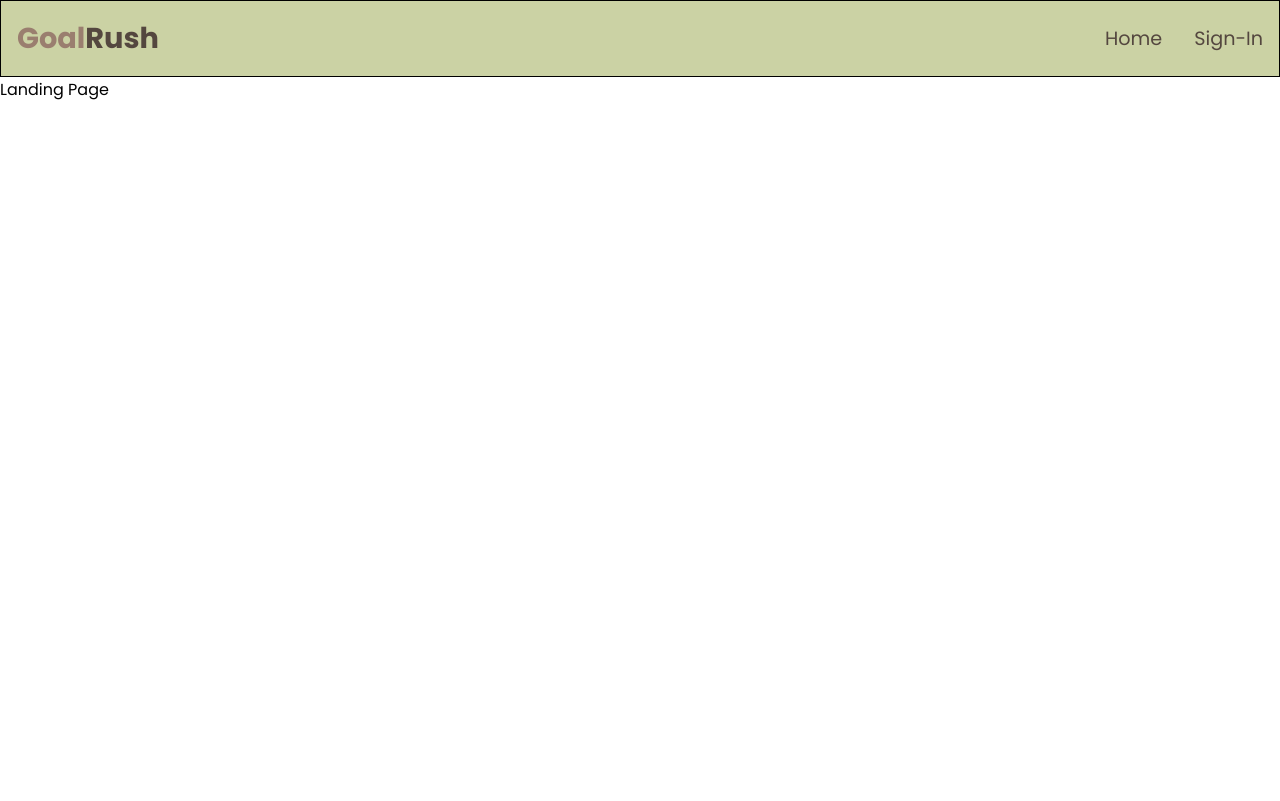
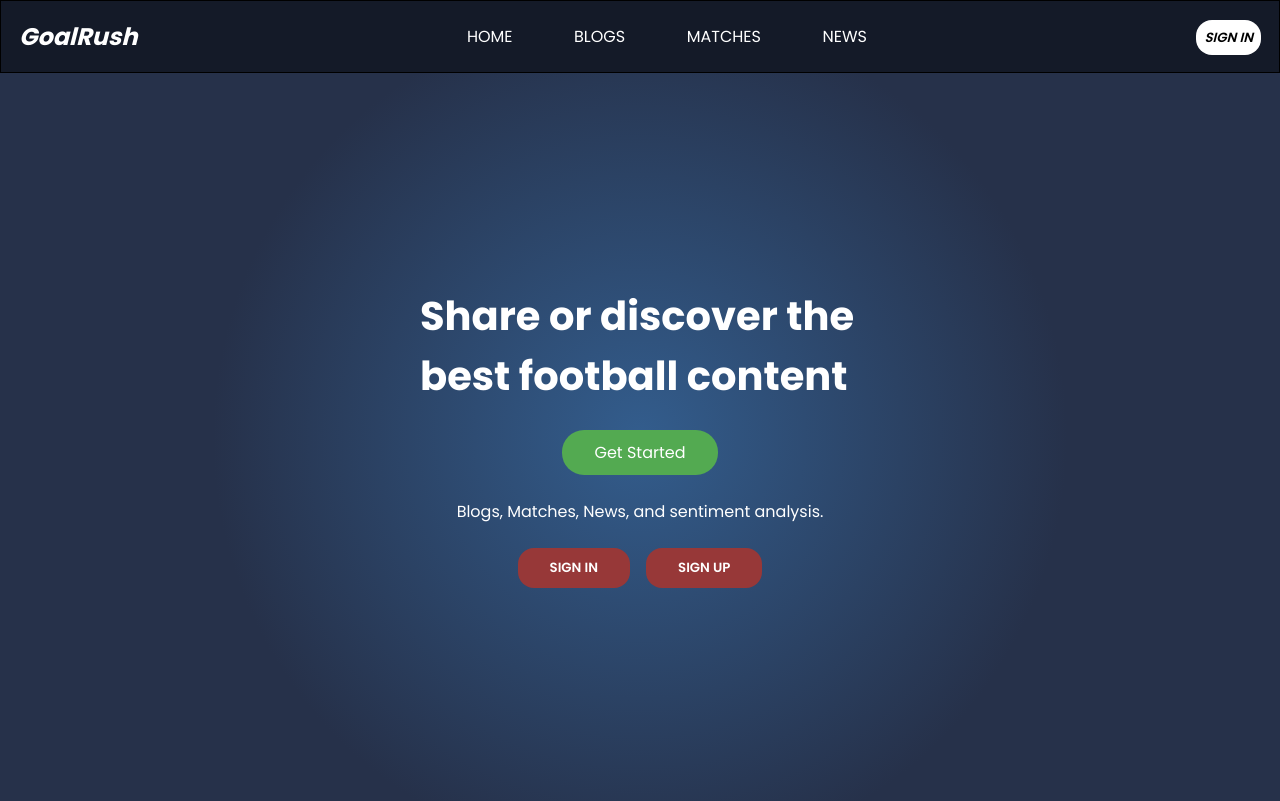
Before and after one commit to AadityaRajPaudel/GOALRUSH, a React (Vite) app in the folder frontend/: page / in a window 1280 px wide. Built offline with nearby package versions, Linux system fonts and the light colour scheme.

Commit message:
style: landing page

```diff
--- a/frontend/src/App.jsx
+++ b/frontend/src/App.jsx
@@ -8,6 +8,8 @@ import Profile from "./pages/Profile";
 import Create from "./pages/Create";
 import UpdatePost from "./pages/UpdatePost";
 import News from "./pages/News";
+import ForgetPassword from "./pages/ForgetPassword";
+import ChangePassword from "./pages/ChangePassword";
 
 function App() {
   return (
@@ -20,6 +22,8 @@ function App() {
         <Route path="/profile" element={<Profile />}></Route>
         <Route path="/create" element={<Create />}></Route>
         <Route path="/news" element={<News />}></Route>
+        <Route path="/forgetpassword" element={<ForgetPassword />}></Route>
+        <Route path="/changepassword" element={<ChangePassword />}></Route>
         <Route path="/updatepost/:postid" element={<UpdatePost />}></Route>
       </Routes>
     </BrowserRouter>
--- a/frontend/src/components/Navbar.jsx
+++ b/frontend/src/components/Navbar.jsx
@@ -38,7 +38,7 @@ export default function Navbar() {
 
   return (
     <nav className="navbar">
-      <h1 className="goalrush-title">
+      {/* <h1 className="goalrush-title">
         <Link to={"/"} className="link">
           <div>
             <span className="goal-text">Goal</span>
@@ -47,9 +47,11 @@ export default function Navbar() {
         </Link>
       </h1>
       <div className="nav-items">
-        <Link to={"/home"} className="link">
-          <div>Home</div>
-        </Link>
+        {currentUser && (
+          <Link to={"/home"} className="link">
+            <div>Home</div>
+          </Link>
+        )}
         {currentUser && (
           <Link to={`/profile`} className="link">
             <div>Profile</div>
@@ -67,7 +69,53 @@ export default function Navbar() {
             <div>Sign-In</div>
           </Link>
         )}
-      </div>
+      </div> */}
+
+      <ul className="navbar-list">
+        <li>
+          <h1>
+            <Link to={"/"} className="link goalrush-title">
+              GoalRush
+            </Link>
+          </h1>
+        </li>
+        <div className="navbar-center-items">
+          <li>
+            <Link to={"/home"} className="link">
+              HOME
+            </Link>
+          </li>
+          <li>
+            <Link to={"/blogs"} className="link">
+              BLOGS
+            </Link>
+          </li>
+          <li>
+            <Link to={"/matches"} className="link">
+              MATCHES
+            </Link>
+          </li>
+          <li>
+            <Link to={"/news"} className="link">
+              NEWS
+            </Link>
+          </li>
+          {currentUser && (
+            <li>
+              <Link to={"/create"} className="link">
+                CREATE
+              </Link>
+            </li>
+          )}
+        </div>
+        {!currentUser && (
+          <li>
+            <Link to={"/signin"} className="link signin-link">
+              SIGN IN
+            </Link>
+          </li>
+        )}
+      </ul>
     </nav>
   );
 }
--- /dev/null
+++ b/frontend/src/components/OAuth.jsx
@@ -0,0 +1,57 @@
+import React from "react";
+import { useNavigate } from "react-router-dom";
+import { useDispatch } from "react-redux";
+import { app } from "../../firebase.js";
+import {
+  GoogleAuthProvider,
+  getAuth,
+  signInWithPopup,
+  signInWithRedirect,
+} from "firebase/auth";
+import {
+  signInFailure,
+  signInStart,
+  signInSuccess,
+} from "../redux/user/userSlice.js";
+
+export default function OAuth() {
+  const navigate = useNavigate();
+  const dispatch = useDispatch();
+
+  const handleGoogleLogin = async (e) => {
+    e.preventDefault();
+    console.log("Button clicked");
+    dispatch(signInStart());
+    try {
+      const provider = new GoogleAuthProvider();
+      const auth = getAuth(app);
+      const result = await signInWithPopup(auth, provider);
+      const res = await fetch("/api/auth/google", {
+        method: "POST",
+        headers: {
+          "Content-type": "application/json",
+        },
+        body: JSON.stringify({
+          username: result.user.displayName,
+          email: result.user.email,
+          avatar: result.user.photoURL,
+        }),
+      });
+      const data = await res.json();
+      if (data.success === false) {
+        dispatch(signInFailure("Failed to sign in with google"));
+        return;
+      }
+      dispatch(signInSuccess(data.message));
+      navigate("/");
+    } catch (err) {
+      console.log("Hi" + err);
+    }
+  };
+
+  return (
+    <div>
+      <button onClick={handleGoogleLogin}>Google</button>
+    </div>
+  );
+}
--- a/frontend/src/pages/Landing.jsx
+++ b/frontend/src/pages/Landing.jsx
@@ -1,11 +1,47 @@
 import React from "react";
 import Navbar from "../components/Navbar.jsx";
+import "../styles/landing.css";
+import { Link } from "react-router-dom";
 
 export default function Landing() {
   return (
     <div>
-      <Navbar />
-      <div>Landing Page</div>
+      <header>
+        <Navbar />
+      </header>
+      <div className="landing-page">
+        {/* <div className="landing-image1">
+          <img src="https://pbs.twimg.com/media/GD1b0PpWIAA8_0Y.jpg:large" />
+        </div>
+        <div className="landing-image2">
+          <img src="https://pbs.twimg.com/media/GD1b0PpWIAA8_0Y.jpg:large" />
+        </div> */}
+        <div className="landing-text">
+          Share or discover the best football content
+        </div>
+        <div>
+          <button className="get-started">
+            <Link to={"/home"} className="link">
+              Get Started
+            </Link>
+          </button>
+        </div>
+        <div className="landing-text-more">
+          Blogs, Matches, News, and sentiment analysis.
+        </div>
+        <div className="signin-signup">
+          <button>
+            <Link to={"/signin"} className="link">
+              SIGN IN
+            </Link>
+          </button>
+          <button>
+            <Link to={"/signup"} className="link">
+              SIGN UP
+            </Link>
+          </button>
+        </div>
+      </div>
     </div>
   );
 }
--- a/frontend/src/pages/Profile.jsx
+++ b/frontend/src/pages/Profile.jsx
@@ -135,7 +135,7 @@ export default function Profile() {
       <Navbar />
       <div className="profile">
         <h1>
-          Welcome to your profile: <b>{userData.username}</b>
+          Welcome to your profile: <b>{userData && userData.username}</b>
         </h1>
         <div>You can make changes to your profile if you wish to.</div>
         <div className="avatar-field">
--- a/frontend/src/pages/Signin.jsx
+++ b/frontend/src/pages/Signin.jsx
@@ -9,6 +9,7 @@ import {
   signInStart,
   signInSuccess,
 } from "../redux/user/userSlice";
+import OAuth from "../components/OAuth";
 
 export default function Signin() {
   const navigate = useNavigate();
@@ -64,7 +65,7 @@ export default function Signin() {
       <Navbar className="navbar-imported" />
       <div className="signin">
         <form className="signin-form">
-          <h1 className="signin-title">Sign In</h1>
+          <h1 className="signin-title">SIGN IN</h1>
           <hr />
           <div className="username-input">
             <label htmlFor="username">Enter Username:</label>
@@ -94,10 +95,12 @@ export default function Signin() {
           <button className="signin-button" onClick={handleSubmit}>
             SIGN IN
           </button>
-          <div>Or Login with GOOGLE</div>
+          <div>
+            Or Login with <OAuth />
+          </div>
           <div>
             Don't have an account?{" "}
-            <Link to={"/signup"} className="link">
+            <Link to={"/signup"} className="signup-link">
               SignUp
             </Link>
           </div>
--- a/frontend/src/styles/landing.css
+++ b/frontend/src/styles/landing.css
@@ -0,0 +1,71 @@
+.landing-page {
+  background: rgb(136,181,233);
+background: radial-gradient(circle, rgb(51, 93, 141) 0%, #26314A 58%);
+  height: 91vh;
+  display: flex;
+  flex-direction: column;
+  gap: 1.5rem;
+  align-items: center;
+  justify-content: center;
+}
+
+.landing-text {
+  font-size: 2.5rem;
+  font-weight: bold;
+  color: white;
+  max-width: 440px;
+}
+
+.get-started {
+  background-color: #53AA51;
+  border: none;
+  padding-top: 10px;
+  padding-bottom: 10px;
+  padding-left: 32px;
+  padding-right: 32px;
+  color: white;
+  border-radius: 22px;
+  font-size: 1rem;
+}
+
+.landing-text-more {
+  color: white;
+}
+
+.link{
+  text-decoration: none;
+}
+
+.signin-signup {
+  display: flex;
+  align-items: center;
+  justify-content: space-between;
+  gap: 1rem;
+}
+
+.signin-signup button {
+  background-color: rgb(151, 56, 56);
+  padding-top: 10px;
+  padding-bottom: 10px;
+  padding-left: 32px;
+  padding-right: 32px;
+  border: none;
+  border-radius: 16px;
+  font-weight: 600;
+}
+
+
+/* .landing-image1 img {
+  position: absolute;
+  left: 0;
+  top: 120px;
+  width: 440px;
+  height: 600px;
+}
+.landing-image2 img {
+  position: absolute;
+  right: 0;
+  top: 120px;
+  width: 440px;
+  height: 600px;
+} */
--- a/frontend/src/styles/navbar.css
+++ b/frontend/src/styles/navbar.css
@@ -3,37 +3,45 @@
   top: 0;
   display: flex;
   justify-content: space-between;
-  padding: 16px;
+  padding: 18px;
   border: 1px solid;
-  background-color: rgb(203, 210, 164);
+  background-color: #141A28;
 }
 
-.nav-items {
-  display: flex;
-  align-items: center;
-  gap: 2rem;
-  font-size: larger;
-}
-
-.goalrush-title {
-  font-size: 1.8rem;
-  font-weight: bolder;
-}
-
-.goal-text {
-  color: rgb(154, 126, 111);
-}
-
-.rush-text {
-  color: rgb(84, 71, 63);
+ul {
+  list-style-type: none;
 }
 
 .link {
+  color: white;
   text-decoration: none;
-  color: rgb(84, 71, 63);
-  transition: color 0.2s;
 }
 
-.link:hover {
-  color: rgb(0, 0, 0);
+.goalrush-title{
+  font-weight: bold;
+  font-style: italic;
 }
+
+.signin-link {
+  color: black;
+  background-color: white;
+  font-style: italic;
+  font-size: smaller;
+  font-weight: 600;
+  padding: 8px;
+  border-radius: 16px;
+}
+
+.navbar-list {
+  display: flex;
+  align-items: center;
+  justify-content: space-between;
+  width: 100%;
+}
+
+.navbar-center-items {
+  display: flex;
+  align-items: center;
+  justify-content: space-between;
+  min-width: 400px;
+}
--- a/frontend/src/styles/signin.css
+++ b/frontend/src/styles/signin.css
@@ -4,7 +4,7 @@
 }
 
 .signin {
-  background-color: rgb(233, 238, 217);
+  background-color: #5c7f95;
   height: 100vh;
   display: flex;
   align-items: center;
@@ -12,29 +12,30 @@
 }
 
 .signin-form {
-  border: 1px solid;
+  background-color: white;
+  border: none;
   display: flex;
   flex-direction: column;
   width: 400px;
   min-width: 200px;
-  padding: 20px;
-  gap: 2rem;
+  padding: 40px;
+  gap: 1rem;
   border-radius: 12px;
+  box-shadow: 0 4px 8px 0 rgba(23, 22, 22, 0.2), 0 6px 20px 0 rgba(24, 23, 23, 0.19);
 }
 
 .signin-title {
-  margin-bottom: 6px;
   text-align: center;
 }
 
-.phone-input, .password-input {
+.username-input, .password-input {
   display: flex;
   flex-direction: column;
   gap: 1rem;
   font-size: 1.2rem;
 }
 
-.phone-input-field input, .password-input-field {
+.username-input-field , .password-input-field {
   padding: 12px;
   font-size: large;
   border-radius: 6px;
@@ -51,7 +52,8 @@
 }
 
 .signin-button {
-  color: rgb(84, 71, 63);
+  background-color: #658aa1;
+  color: white;
   padding: 12px;
   font-size: larger;
   border-radius: 6px;
@@ -61,3 +63,8 @@
 .signin-button:hover {
   cursor: pointer;
 }
+
+.signup-link {
+  color: #2d4b5e;
+  text-decoration: none;
+}
```
Also changed, not shown: frontend/src/pages/ChangePassword.jsx (+96 -0 lines), frontend/src/pages/ForgetPassword.jsx (+20 -4 lines), frontend/src/pages/Home.jsx (+8 -4 lines), frontend/src/assets/png-clipart-gold-colored-fifa-world-cup-trophy-fifa-world-cup-sports-soccer-football.png (added).
